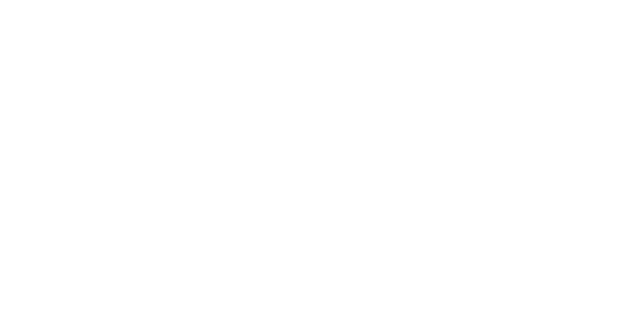
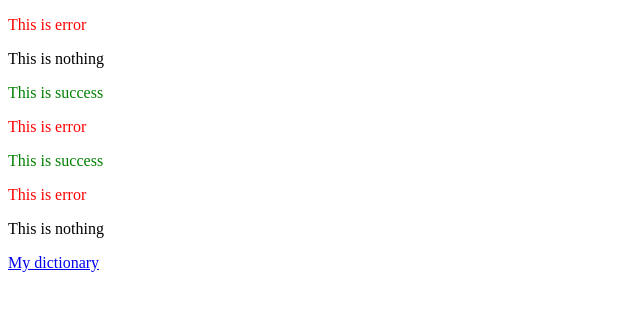
Before and after one commit to Samkayzeee/js-learning, a plain HTML site: page index.html in a window 1280 px wide. Shown: the whole page, without its empty margins (0-640 px from the left). Drawn offline with Linux system fonts and the light colour scheme.

Commit message:
dom learn

```diff
--- a/index.html
+++ b/index.html
@@ -7,6 +7,15 @@
     <title>Document</title>
 </head>
 <body>
+    <p>This is error</p>
+    <p>This is nothing</p>
+    <p>This is success</p>
+    <p>This is error</p>
+    <p>This is success</p>
+    <p>This is error</p>
+    <p>This is nothing</p>
+
+    <a target="blank" href="https://samkayzee-dictionary.vercel.app">My dictionary</a>
 
 </body>
 </html>
--- a/index.js
+++ b/index.js
@@ -1,18 +1,19 @@
-const FizzBuzz = (n) => {
-    for(let i = 1; i <= n; i++){
-        if(i%3 === 0 && i%5 === 0){
-            console.log('FizzBuzz');
-        }
-        else if(i%3 === 0){
-            console.log('Fizz');
-        }
-        else if(i%5 === 0){
-            console.log('Buzz');
-        }
-        else if(i%3 !== 0 || i%5 !== 0){
-            console.log(i);
-        }
+const paras = document.querySelectorAll('p');
+const anchor = document.querySelector('a');
+
+
+paras.forEach((para) => {
+    if (para.innerText.includes('success')) {
+        para.style.color = 'green';
     }
+    else if(para.innerText.includes('error')){
+        para.style.color = 'red';
+    }
+});
+
+anchor.onclick = (e) => {
+    let tag = e.target;
+    tag.setAttribute('target', '');
+    tag.setAttribute('href', '');
+    tag.remove;
 }
-
-// FizzBuzz(15);
```
Also changed, not shown: style.css (added).
